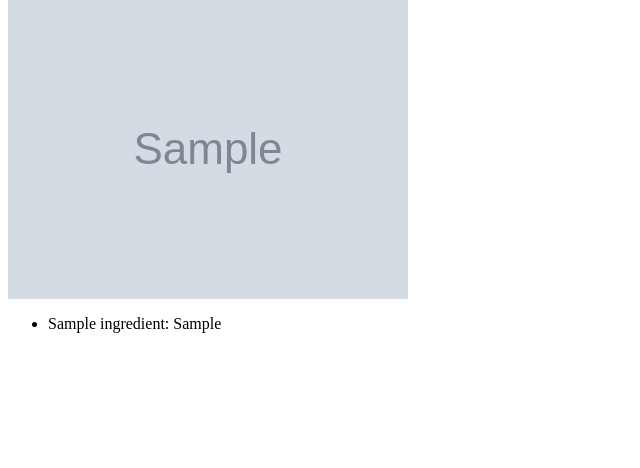
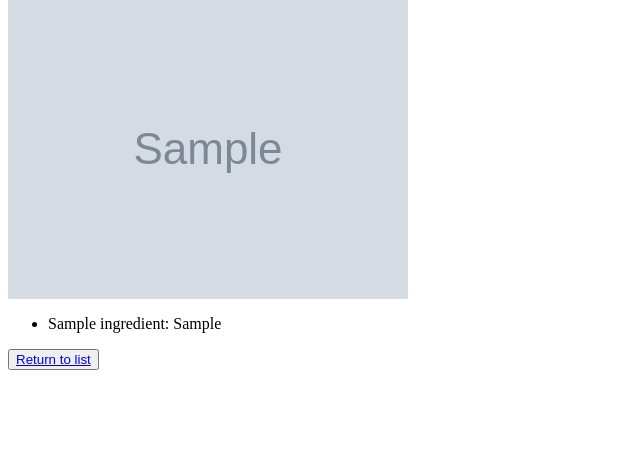
Before and after one commit to XanderAlmario/recipebook-Almario-ChristianAlexander, a Django app: page /recipe/1 in a window 1280 px wide. Shown: the part 257-725 px from the top of the page, without its empty margins (0-640 px from the left). Run offline with Django 5.2, Linux system fonts and the light colour scheme; a user stored in the database is signed in; tables that the repository leaves empty hold one stand-in row (values such as "Sample post"); grey boxes marked "Sample" are stand-in pictures.

Commit message:
Added a button to go back to list of recipes

```diff
--- a/recipebook/templates/recipe_detail.html
+++ b/recipebook/templates/recipe_detail.html
@@ -14,4 +14,7 @@
           <li>{{ ingredient.ingredient.name }}: {{ ingredient.quantity }}</li>
       {% endfor %}
   </ul>
+  <button type="submit">
+    <a href="{% url 'ledger:recipe-list' %}">Return to list</a>
+  </button>
 {% endblock %}
```
